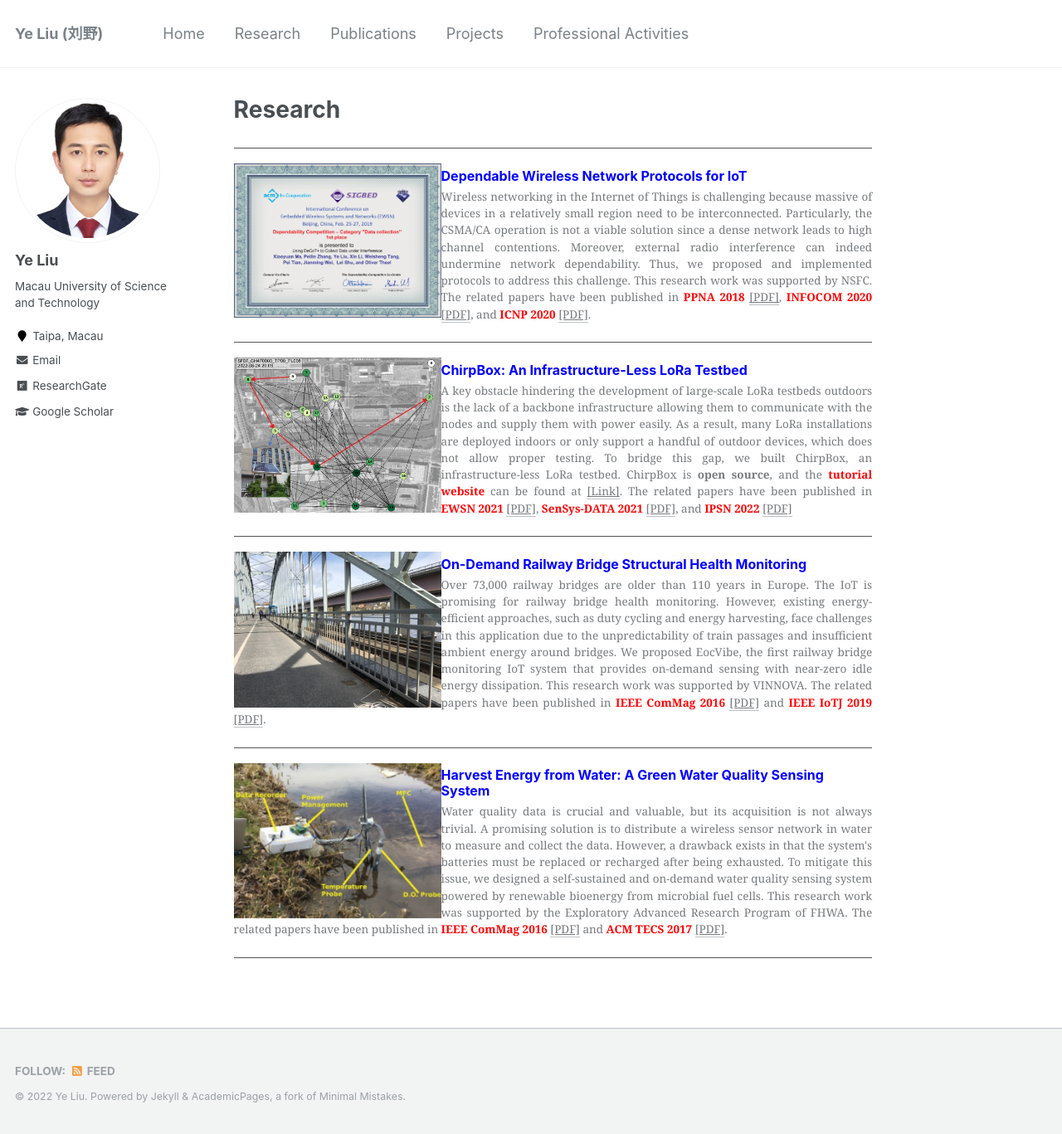
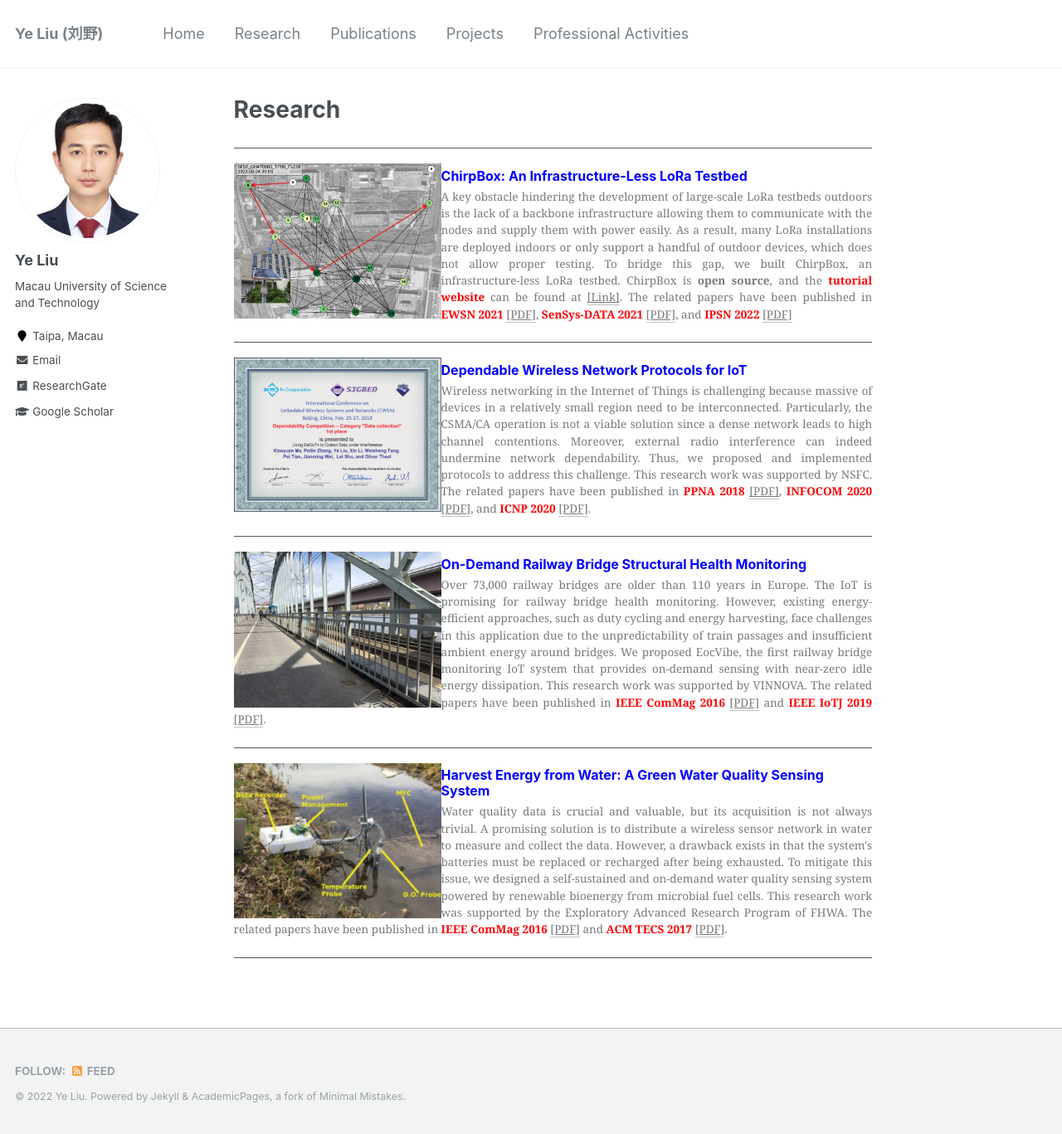
Before and after one commit to ChrisYe-Liu/chrisye-liu.github.io, a Jekyll site: the page built from _pages/research.md, in a window 1280 px wide and 1367 px high. Shown: the whole window at 83% size. Built offline with Jekyll 4.4.1, drawn with Linux system fonts in a browser that asks for light colours.

Commit message:
Update research.md

```diff
--- a/_pages/research.md
+++ b/_pages/research.md
@@ -7,23 +7,23 @@ author_profile: true
 
 <hr style="height:1px;border:none;border-top:1px solid #555555;" />
 <p>
+  <img src="/images/research/chirpbox.jpg" alt=""
+  style="float:left" width="250" height="188">
+<figcaption>
+<h4><font  color=blue size=3><b>ChirpBox: An Infrastructure-Less LoRa Testbed</b></font></h4>
+<p style="text-align:justify;">
+A key obstacle hindering the development of large-scale LoRa testbeds outdoors is the lack of a backbone infrastructure allowing them to communicate with the nodes and supply them with power easily. As a result, many LoRa installations are deployed indoors or only support a handful of outdoor devices, which does not allow proper testing. To bridge this gap, we built ChirpBox, an infrastructure-less LoRa testbed. ChirpBox is <b>open source</b>, and the <font  color=red ><b>tutorial website </b></font>can be found at <a href="https://chirpbox.github.io/" target="_blank">[Link]</a>.  The related papers have been published in <font  color=red ><b>EWSN 2021</b></font> <a href="https://chrisye-liu.github.io/files/pei21chirpbox.pdf" target="_blank">[PDF]</a>, <font  color=red ><b>SenSys-DATA 2021</b></font> <a href="https://chrisye-liu.github.io/files/pei21loradataset.pdf" target="_blank">[PDF]</a>, and <font  color=red ><b>IPSN 2022</b></font> <a href="https://chrisye-liu.github.io/files/yang22emu.pdf" target="_blank">[PDF]</a>
+</p>
+</figcaption>
+<p>
+<hr style="height:1px;border:none;border-top:1px solid #555555;" />
+<p>
   <img src="/images/research/ewsncompetition.jpg" alt=""
   style="float:left" width="250" height="188">
 <figcaption>
 <h4><font  color=blue size=3><b>Dependable Wireless Network Protocols for IoT</b></font></h4>
 <p style="text-align:justify;">
 Wireless networking in the Internet of Things is challenging because massive of devices in a relatively small region need to be interconnected. Particularly, the CSMA/CA operation is not a viable solution since a dense network leads to high channel contentions. Moreover, external radio interference can indeed undermine network dependability. Thus, we proposed and implemented protocols to address this challenge. This research work was supported by NSFC. The related papers have been published in <font  color=red ><b>PPNA 2018</b></font> <a href="https://chrisye-liu.github.io/files/ye18crosslayer.pdf" target="_blank">[PDF]</a>, <font  color=red ><b>INFOCOM 2020</b></font> <a href="https://chrisye-liu.github.io/files/xiao20harmony.pdf" target="_blank">[PDF]</a>, and <font  color=red ><b>ICNP 2020</b></font> <a href="https://chrisye-liu.github.io/files/ye19EcoVibe.pdf" target="_blank">[PDF]</a>.
-</p>
-</figcaption>
-<p>
-<hr style="height:1px;border:none;border-top:1px solid #555555;" />
-<p>
-  <img src="/images/research/chirpbox.jpg" alt=""
-  style="float:left" width="250" height="188">
-<figcaption>
-<h4><font  color=blue size=3><b>ChirpBox: An Infrastructure-Less LoRa Testbed</b></font></h4>
-<p style="text-align:justify;">
-A key obstacle hindering the development of large-scale LoRa testbeds outdoors is the lack of a backbone infrastructure allowing them to communicate with the nodes and supply them with power easily. As a result, many LoRa installations are deployed indoors or only support a handful of outdoor devices, which does not allow proper testing. To bridge this gap, we built ChirpBox, an infrastructure-less LoRa testbed. ChirpBox is <b>open source</b>, and the <font  color=red ><b>tutorial website </b></font>can be found at <a href="https://chirpbox.github.io/" target="_blank">[Link]</a>.  The related papers have been published in <font  color=red ><b>EWSN 2021</b></font> <a href="https://chrisye-liu.github.io/files/pei21chirpbox.pdf" target="_blank">[PDF]</a>, <font  color=red ><b>SenSys-DATA 2021</b></font> <a href="https://chrisye-liu.github.io/files/pei21loradataset.pdf" target="_blank">[PDF]</a>, and <font  color=red ><b>IPSN 2022</b></font> <a href="https://chrisye-liu.github.io/files/yang22emu.pdf" target="_blank">[PDF]</a>
 </p>
 </figcaption>
 <p>
```
